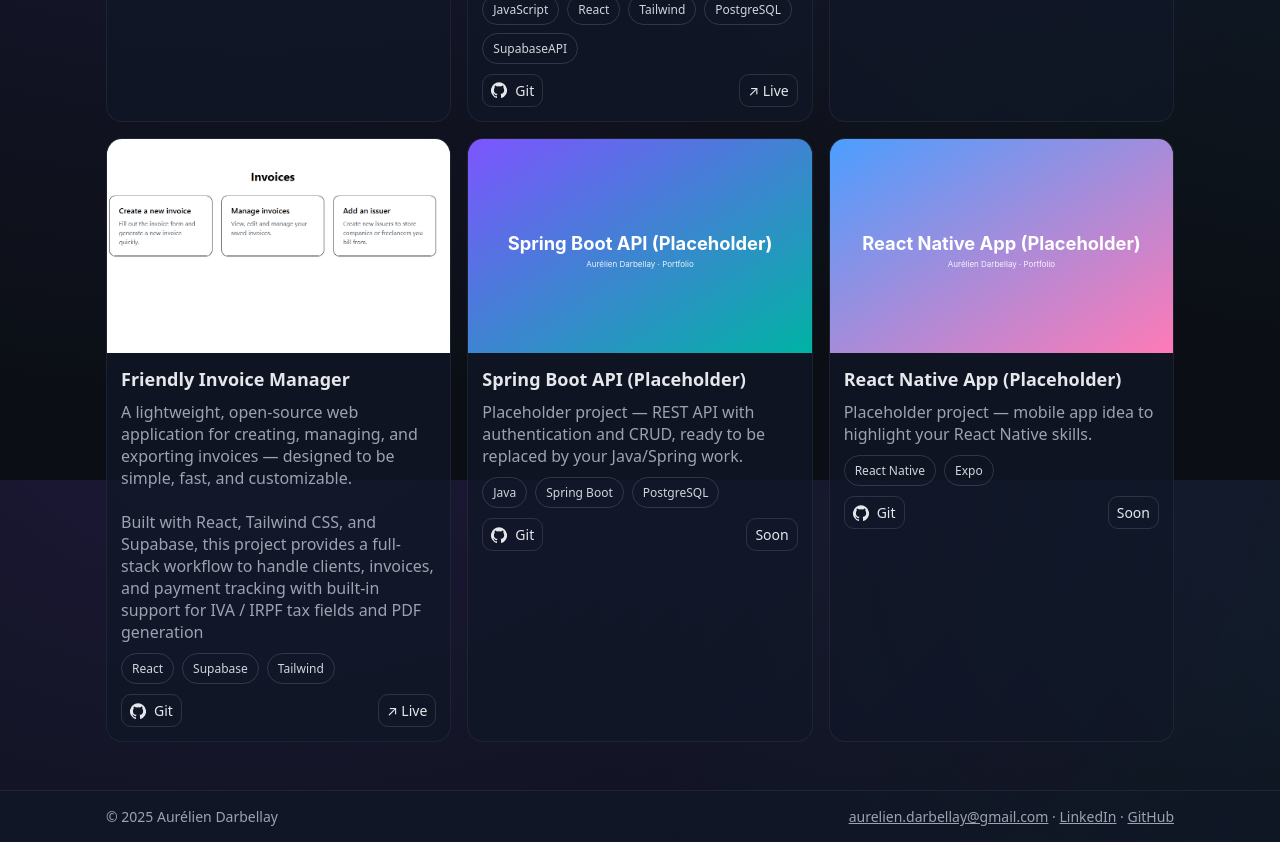
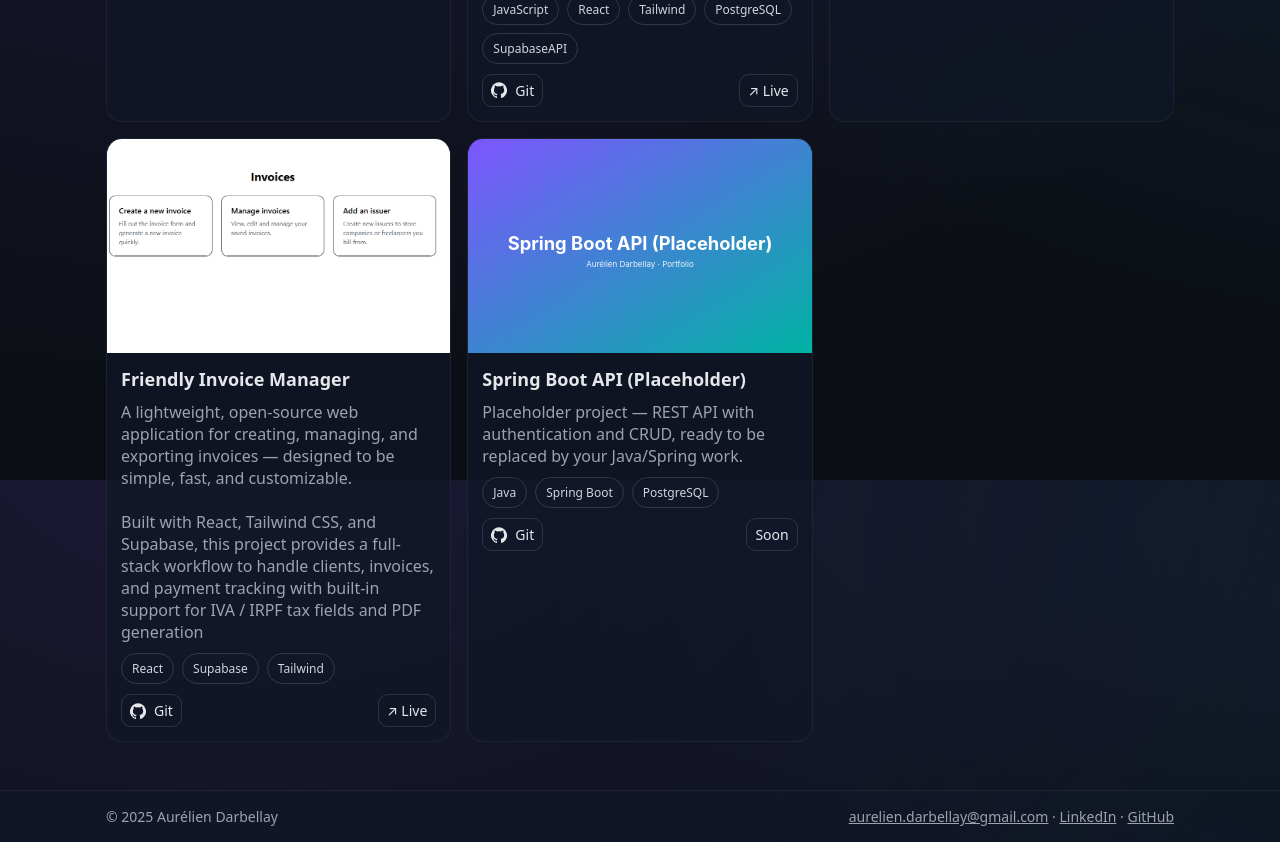
Before and after one commit to aurelien-darbellay/aurelien-portfolio, a React (Vite) app: page / in a window 1280 px wide. Shown: the part 1120-1962 px from the top of the page. Built offline with nearby package versions, Linux system fonts and the light colour scheme.

Commit message:
removed 6th project

```diff
--- a/src/data/projects.js
+++ b/src/data/projects.js
@@ -59,14 +59,4 @@ export const projects = [
     githubUrl: "https://github.com/aurelien-darbellay",
     deployUrl: "#",
   },
-  {
-    id: "react-native-app",
-    title: "React Native App (Placeholder)",
-    image: img6,
-    description:
-      "Placeholder project — mobile app idea to highlight your React Native skills.",
-    tech: ["React Native", "Expo"],
-    githubUrl: "https://github.com/aurelien-darbellay",
-    deployUrl: "#",
-  },
 ];
```
